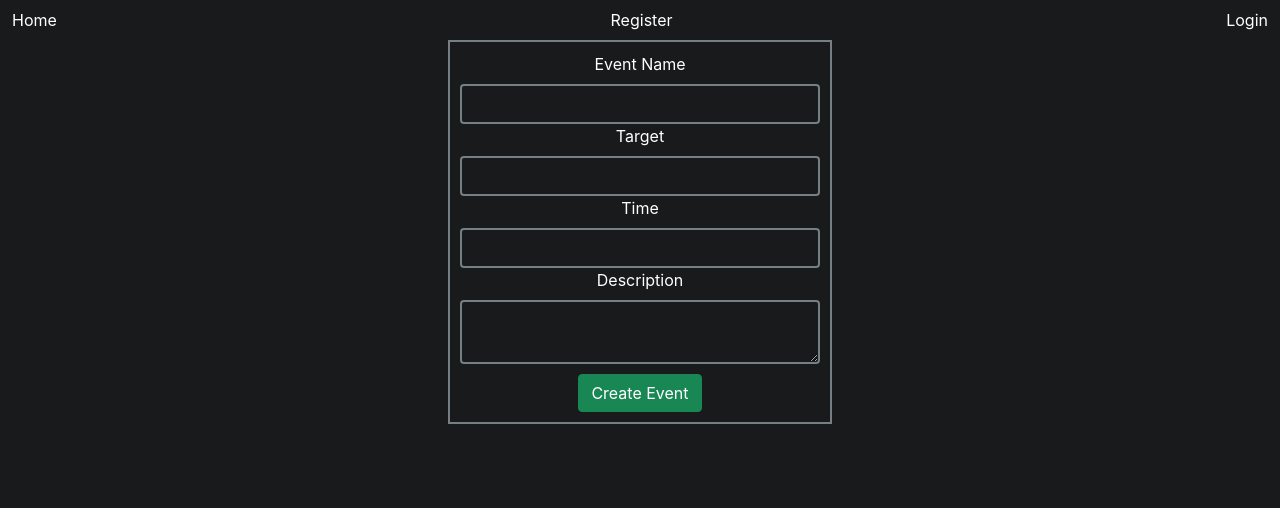
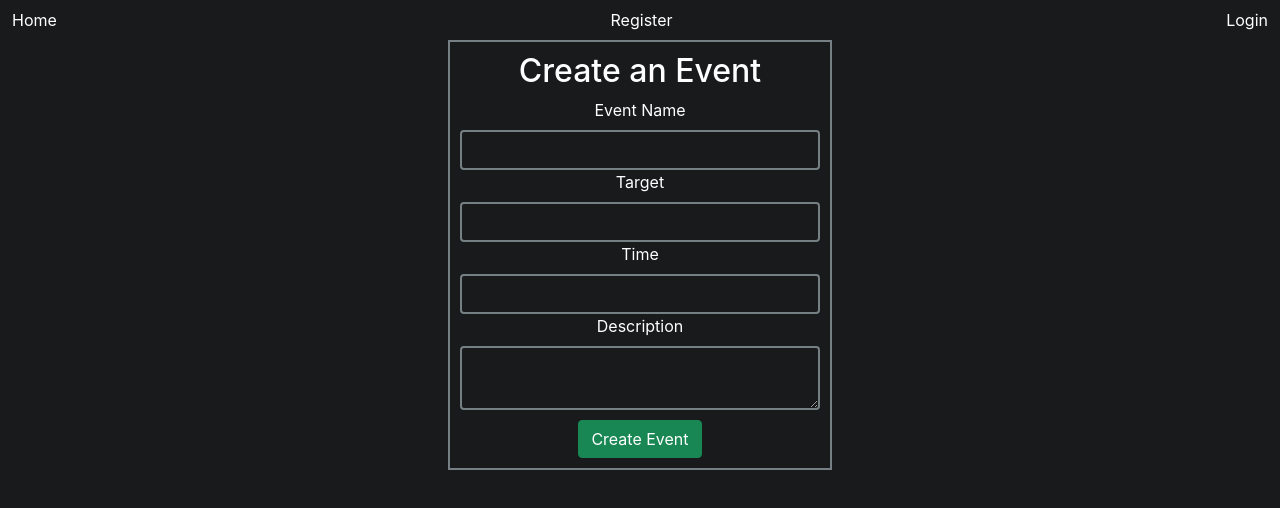
Before and after one commit to PatrickBoynton/night_watch, a React (Create React App) app in the folder frontend/static/: page /event/form in a window 1280 px wide. Shown: the top 508 px of the page. Built offline with nearby package versions, Linux system fonts and the light colour scheme.

Commit message:
Added a title.

```diff
--- a/frontend/static/src/components/events/EventForm.js
+++ b/frontend/static/src/components/events/EventForm.js
@@ -47,6 +47,7 @@ class EventForm extends Component {
     render() {
         return (
             <form className="login-register" onSubmit={this.handleSubmit}>
+                <h2>Create an Event</h2>
                 <label className="form-label" htmlFor="name">Event Name</label>
                 <input className="form-control" type="text"
                        onChange={this.handleInput}
```
